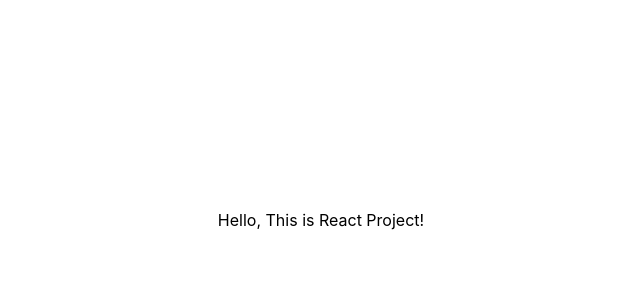
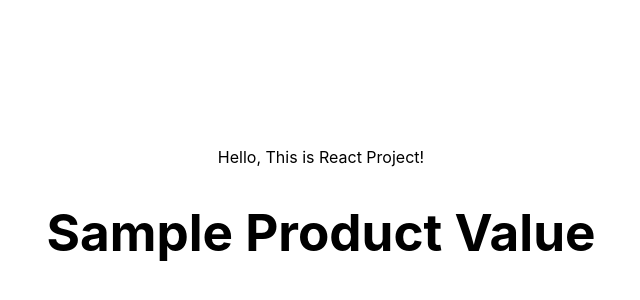
Before and after one commit to React-Advanced-Bootcamp-GSG/React-Advanced-Bootcamp-Project-Group-5, a React (Vite) app: page / in a window 1280 px wide. Shown: the part 180-480 px from the top of the page, without its empty margins (319-959 px from the left). Built offline with nearby package versions, Linux system fonts and the light colour scheme.

Commit message:
feat(products): create context and provider for products module

```diff
--- a/src/App.tsx
+++ b/src/App.tsx
@@ -1,10 +1,12 @@
 import "./App.css";
 import { Typography } from "@mantine/core";
+import Products from "./modules/products/views";
 
 function App() {
   return (
     <>
       <Typography>Hello, This is React Project!</Typography>
+      <Products/>
     </>
   );
 }
--- a/src/main.tsx
+++ b/src/main.tsx
@@ -4,11 +4,15 @@ import "./index.css";
 import "@mantine/core/styles.css";
 import App from "./App.tsx";
 import { MantineProvider } from "@mantine/core";
+import { ProductProviders } from "./modules/products/index.tsx";
 
 createRoot(document.getElementById("root")!).render(
   <StrictMode>
     <MantineProvider>
-      <App />
+      <ProductProviders value="Sample Product Value">
+           <App />
+      </ProductProviders>
+
     </MantineProvider>
   </StrictMode>
 );
--- /dev/null
+++ b/src/modules/products/index.tsx
@@ -0,0 +1,23 @@
+import { createContext, useContext, type PropsWithChildren } from "react"
+
+
+
+const ProductContext= createContext<string | null>(null);
+
+type ProductProviderProps=PropsWithChildren<{
+    value:string | null;
+}>;
+
+export const ProductProviders=({value , children}: ProductProviderProps)=>{
+    return(<ProductContext.Provider value={value}>{children}</ProductContext.Provider>);
+}
+
+
+export const useProducts=()=>{
+    const context = useContext(ProductContext);
+    if(context === null){
+        throw new Error("useProducts must be used within a ProductProvider");
+    }
+    return context;
+
+}
--- /dev/null
+++ b/src/modules/products/views/index.tsx
@@ -0,0 +1,8 @@
+import { useProducts } from ".."
+
+export default  function Products() {
+    const value = useProducts();
+  return (
+    <h1> {value} </h1>
+  )
+}
```
